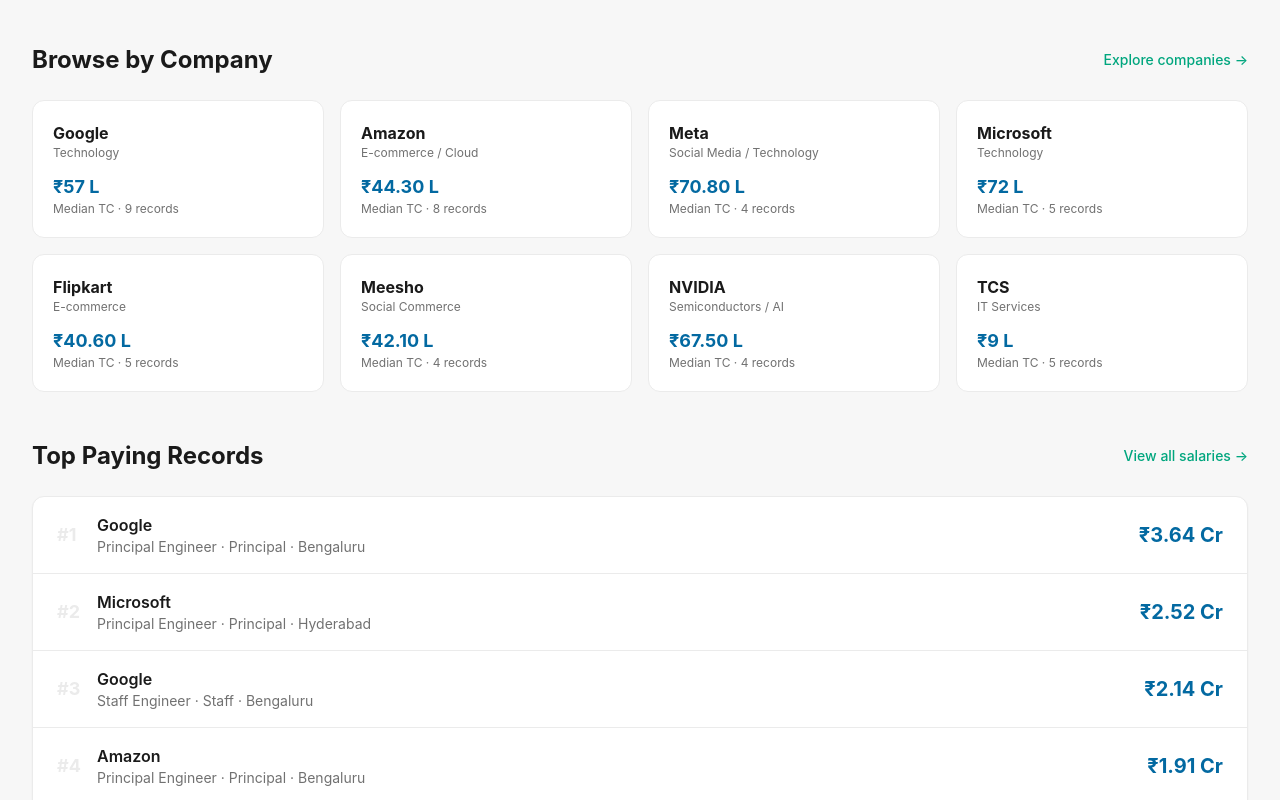
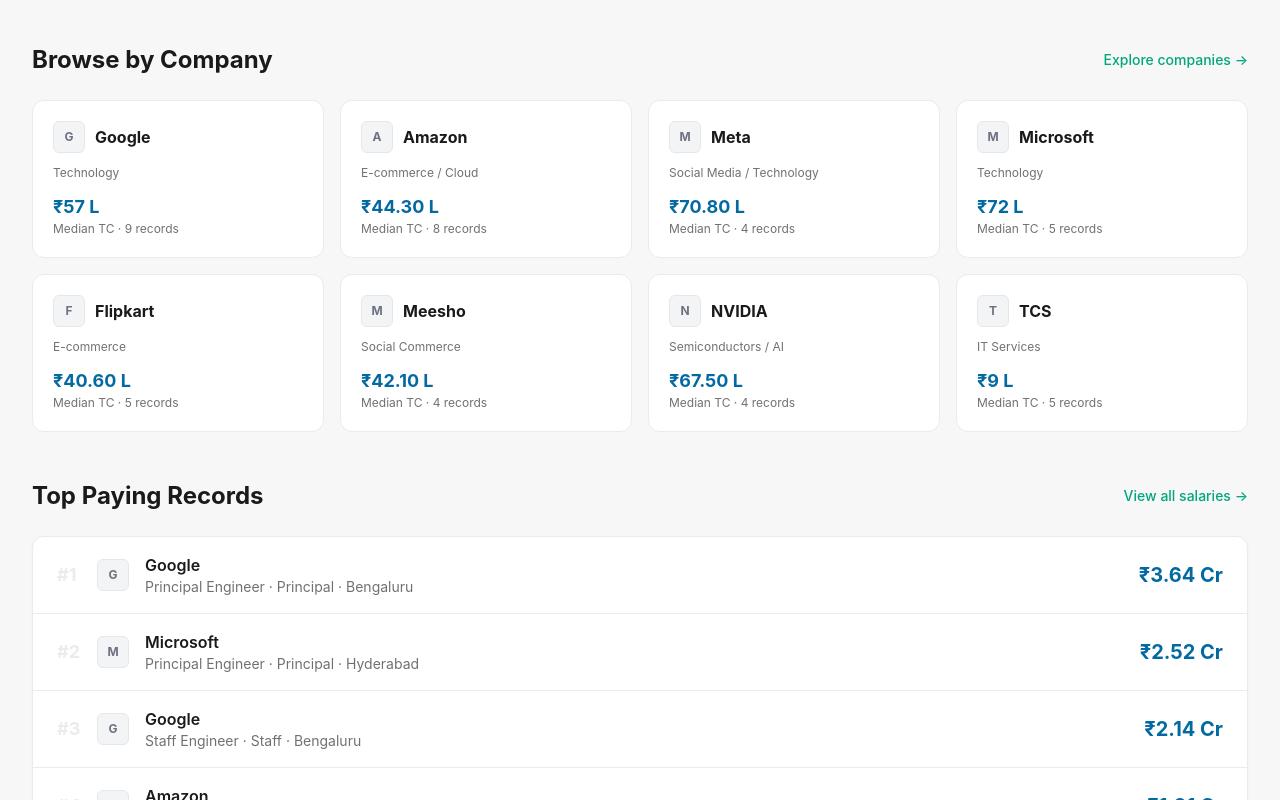
Before and after one commit to Visshwasmai24/talentdash, a Next.js app: page / in a window 1280 px wide. Shown: the part 440-1240 px from the top of the page. Built offline with nearby package versions, Linux system fonts and the light colour scheme.

Commit message:
Add CompanyLogo component to company listings

```diff
--- a/app/page.tsx
+++ b/app/page.tsx
@@ -3,6 +3,7 @@ import { Metadata } from 'next';
 import { SALARY_RECORDS, COMPANY_META } from '@/lib/mock-data';
 import { formatSalary, computeMedian, slugToName } from '@/lib/utils';
 import { SITE_URL } from '@/lib/config';
+import CompanyLogo from '@/components/ui/CompanyLogo';
 
 export const metadata: Metadata = {
   title: 'TalentDash — Salary data you can act on.',
@@ -60,7 +61,10 @@ export default function HomePage() {
               return (
                 <Link key={c.slug} href={`/companies/${c.slug}`}
                   className="bg-white rounded-xl border border-[#EBEBEB] p-5 hover:border-[#00A67E]/40 hover:shadow-md transition-all group">
-                  <h3 className="font-bold text-[#1a1a1a] text-base group-hover:text-[#00A67E] transition-colors truncate">{c.name}</h3>
+                  <div className="flex items-center gap-2.5 mb-3">
+                    <CompanyLogo name={c.name} size="sm" />
+                    <h3 className="font-bold text-[#1a1a1a] text-base group-hover:text-[#00A67E] transition-colors truncate">{c.name}</h3>
+                  </div>
                   <p className="text-xs text-[#717171] mb-3">{c.industry}</p>
                   <p className="text-lg font-bold text-[#0369A1]">{formatSalary(median, cur, cur)}</p>
                   <p className="text-xs text-[#717171]">Median TC · {recs.length} records</p>
@@ -81,6 +85,7 @@ export default function HomePage() {
               <div key={r.id} className={`flex items-center justify-between px-6 py-4 ${i < topRecords.length - 1 ? 'border-b border-[#EBEBEB]' : ''} hover:bg-[#F7F7F7] transition-colors`}>
                 <div className="flex items-center gap-4 min-w-0">
                   <span className="text-lg font-bold text-[#EBEBEB] w-6 shrink-0">#{i + 1}</span>
+                  <CompanyLogo name={slugToName(r.company_slug)} size="sm" />
                   <div className="min-w-0">
                     <p className="font-semibold text-[#1a1a1a] truncate">{slugToName(r.company_slug)}</p>
                     <p className="text-sm text-[#717171] truncate">{r.role} · {r.level_standardized} · {r.location}</p>
```
